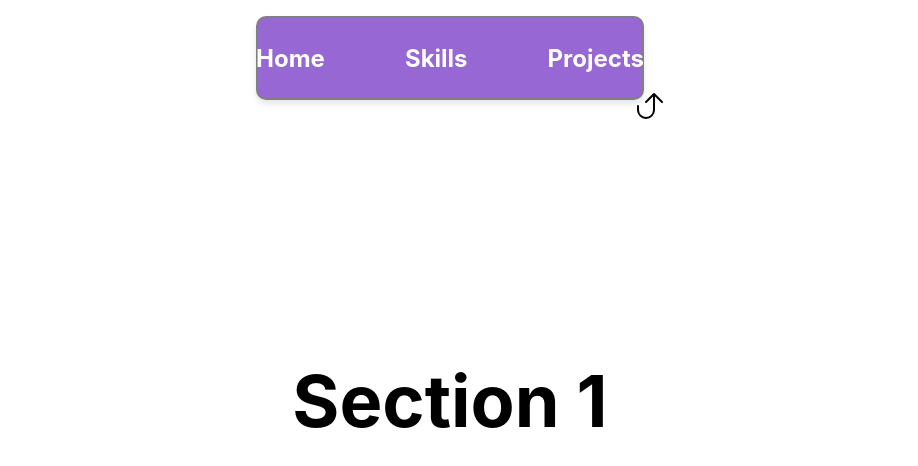
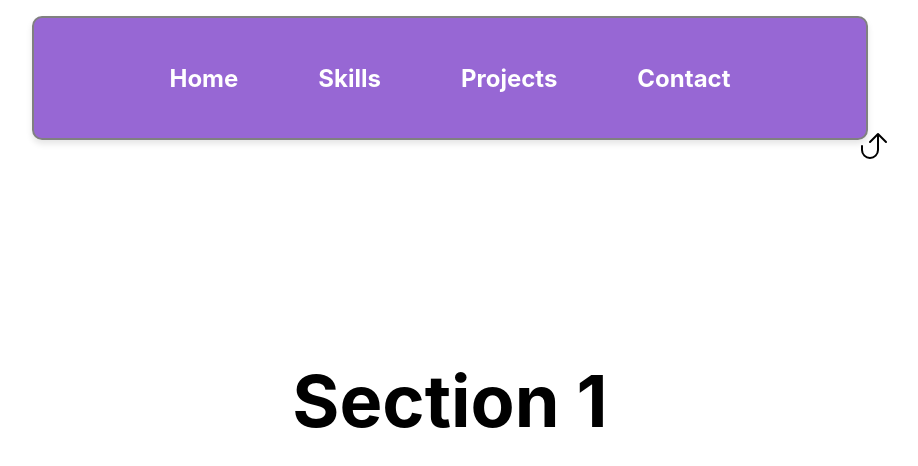
Before and after one commit to Pritesh2k/Bali-Website, a React (Create React App) app: page / in a window 1280 px wide. Shown: the top 466 px of the page, without its empty margins (190-1108 px from the left). Built offline with nearby package versions, Linux system fonts and the light colour scheme.

Commit message:
Nav bar functionality

```diff
--- a/src/Components/CSS/nav.css
+++ b/src/Components/CSS/nav.css
@@ -3,9 +3,11 @@
     justify-content: center;
     align-items: center;
     position: fixed;
-    width: 30dvw;
-    height: 10dvh;
+    width: 60dvw;
+    height: 15dvh;
     margin-top: 1rem;
+    padding-left: 2rem;
+    padding-right: 2rem;
 
     background-color: rgba(82, 3, 184, 0.6); /* Semi-transparent background */
     border-radius: 10px;
--- a/src/Components/Nav.js
+++ b/src/Components/Nav.js
@@ -8,12 +8,23 @@ function Nav() {
     setIsNavVisible(!isNavVisible); // Toggle nav visibility
   };
 
+  const scrollToSection = (sectionId) => {
+    const section = document.getElementById(sectionId);
+    if (section) {
+      section.scrollIntoView({
+        behavior: 'smooth',
+        block: 'start',
+      });
+    }
+  };
+
   return (
     <div className={`Nav-Container ${isNavVisible ? 'visible' : 'hidden'}`}>
       <ul className='Nav-List'>
-        <li>Home</li>
-        <li>Skills</li>
-        <li>Projects</li>
+        <li onClick={() => scrollToSection('section-1')}>Home</li>
+        <li onClick={() => scrollToSection('section-2')}>Skills</li>
+        <li onClick={() => scrollToSection('section-3')}>Projects</li>
+        <li onClick={() => scrollToSection('section-4')}>Contact</li>
       </ul>
       <a onClick={handleNavToggle} className={isNavVisible ? '' : 'rotated'}>
         <svg xmlns="http://www.w3.org/2000/svg" fill="none" viewBox="0 0 24 24" strokeWidth={1.5} stroke="currentColor" className="size-6">
--- a/src/Home/Main/Home.js
+++ b/src/Home/Main/Home.js
@@ -1,28 +1,28 @@
-import React from 'react'
-import '../CSS/home.css'
+import React from 'react';
+import '../CSS/home.css';
 
-import Nav from '../../Components/Nav'
+import Nav from '../../Components/Nav';
 
 function Home() {
   return (
     <div className='home-wrapper'>
       <Nav />
       <div className='sections-container'>
-        <section className='section section-1'>
+        <section className='section section-1' id='section-1'>
           <h1>Section 1</h1>
         </section>
-        <section className='section section-2'>
+        <section className='section section-2' id='section-2'>
           <h1>Section 2</h1>
         </section>
-        <section className='section section-3'>
+        <section className='section section-3' id='section-3'>
           <h1>Section 3</h1>
         </section>
-        <section className='section section-4'>
+        <section className='section section-4' id='section-4'>
           <h1>Section 4</h1>
         </section>
       </div>
     </div>
-  )
+  );
 }
 
-export default Home
+export default Home;
```
